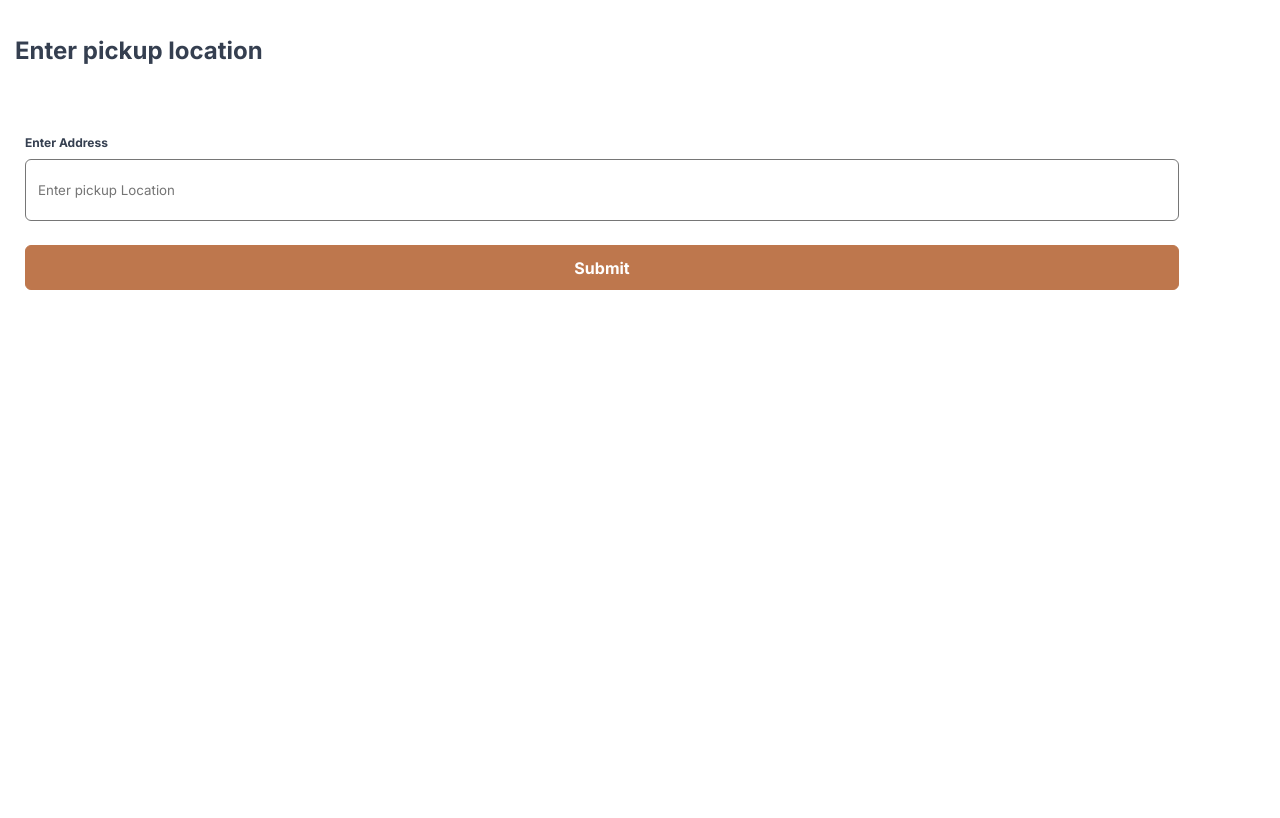
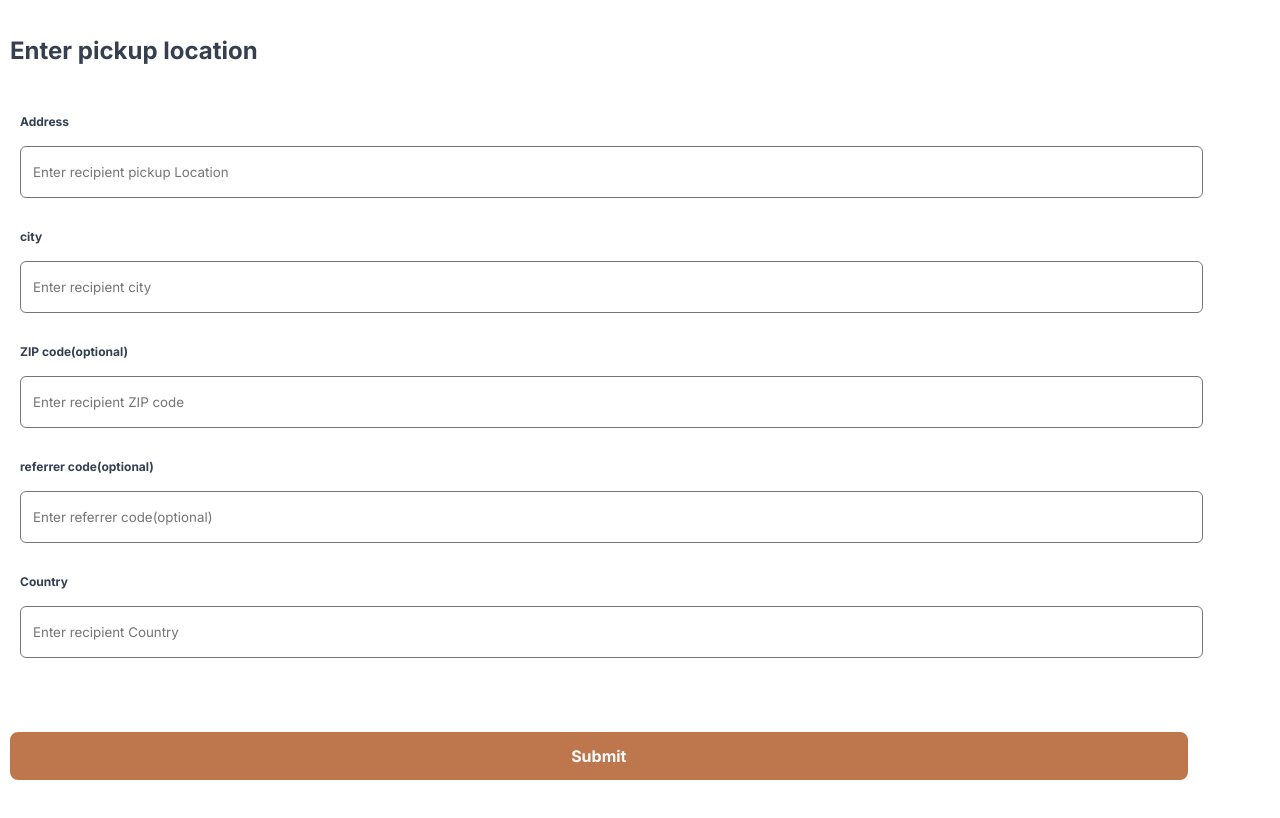
Before and after one commit to Osezelej/asque_frontend, a React (Create React App) app: page /market/pickupLocation in a window 1280 px wide. Shown: the top 818 px of the page. Built offline with nearby package versions, Linux system fonts and the light colour scheme.

Commit message:
96 % done

```diff
--- a/src/css/user.css
+++ b/src/css/user.css
@@ -1,10 +1,10 @@
 .home-page-body{
     height: 100%;
-    width: 92%;
+    width: 94.3%;
     display: flex;
     flex-direction: column;
-    padding-left: 15px;
-    padding-right: 15px;
+    padding-left: 10px;
+    padding-right: 10px;
 }
 .home-header-container{
     min-height: 100px;
--- a/src/pages/auth/recoverPassword.js
+++ b/src/pages/auth/recoverPassword.js
@@ -88,4 +88,6 @@ export function RecoverPassword(){
             </div>
 
         </div>)
+
+
 }
--- a/src/pages/user/commerce/checkout.js
+++ b/src/pages/user/commerce/checkout.js
@@ -9,6 +9,7 @@ import { LOCALSTORAGECARTKEY } from '../../../config';
 import { addTocart, adjustItemPrice, removeFromCart } from '../../../store/cart';
 import { ErrorDialogComp } from '../../../components/errorDialogComp';
 import { ClipLoader } from 'react-spinners';
+
 
 function CartItem({image, title, price, id,}){
     const [num, setNum] = useState(1)
@@ -86,6 +87,7 @@ export function Checkout(){
 
             }
         }
+        console.log(cartData)
         let amount = 0
         cartData.forEach((value)=>{
             amount += value.price * value.itemNum
@@ -93,6 +95,8 @@ export function Checkout(){
         setTotal(amount)
 
     }, [cartData])
+
+
 
 
     return <div className="checkout-main-container home-page-body">
@@ -123,16 +127,16 @@ export function Checkout(){
                 })}
         </div>
         <div className='address-summary-container'>
-        {userAddress.length == 0 && <div className='delivery-address-container'>
+        {userAddress.addr.length == 0 && <div className='delivery-address-container'>
                 <p className='title'>Enter your delivery Address</p>
                 {/* <p className='address'>141 Grace street, Lekki, Lagos, Nigeria</p> */}
                 <p className='change' onClick={()=>{
                     navigate('/market/pickupLocation')
                 }}>Enter address here</p>
             </div>}
-            {userAddress.length > 0 && <div className='delivery-address-container'>
+            {userAddress.addr.length > 0 && <div className='delivery-address-container'>
                 <p className='title'>Delivery Address</p>
-                <p className='address'>{userAddress}</p>
+                <p className='address'>{`${userAddress.addr}, ${userAddress.city}, ${userAddress.country}.`}</p>
                 <p className='change' onClick={()=>{
 
                     navigate('/market/pickupLocation')
@@ -150,7 +154,7 @@ export function Checkout(){
             </div>
             <div className="add-to-cart-button-container">
             <button onClick={()=>{
-                 if(userAddress.length == 0){
+                 if(userAddress.addr.length == 0){
                              setErrorMessage({
                                 title:"No Address",
                                 content:'no pick up location was entered. ',
--- a/src/pages/user/commerce/checkoutSummary.js
+++ b/src/pages/user/commerce/checkoutSummary.js
@@ -1,12 +1,18 @@
 import { useSelector } from "react-redux"
 import { useNavigate } from "react-router-dom"
 import { useEffect, useState } from "react"
+import axios from 'axios';
+import BACKEND_URL, { LOCALSTORAGEACCESSTOKENKEY } from "../../../config";
+import { ClipLoader } from "react-spinners";
+
 
 export function CheckoutSummary(){
     const navigate = useNavigate()
     const cartData = useSelector(state=>state.cart.cartData)
     const [total, setTotal] = useState(0);
     const userAddress = useSelector(state=>state.user.address)
+    const [activityIndicator, setActivityIndicator] = useState(false)
+
     useEffect(()=>{
         let amount = 0
         cartData.forEach((value)=>{
@@ -14,6 +20,50 @@ export function CheckoutSummary(){
         })
         setTotal(amount)
     }, [cartData])
+
+
+    async function registerCartOrder(){
+        setActivityIndicator(true);
+        let option = {};
+        let accessToken = localStorage.getItem(LOCALSTORAGEACCESSTOKENKEY);
+        let orderItems = cartData.map((value)=>{
+            return {
+                artworkId:value.id,
+                quantity:value.itemNum,
+                price:value.price
+            }
+        })
+        if(orderItems.length == 0){
+            alert('an error happend.')
+            return navigate(-1);
+        }
+        Object.keys(userAddress).forEach((value)=>{
+            if (userAddress[value].length !== 0){
+                if(value === 'addr'){
+                   return option['address'] = userAddress[value];
+                }
+                return option[value] = userAddress[value]
+            }
+        });
+
+        option['orderItems'] = orderItems;
+        console.log(option)
+
+
+        await axios.post(BACKEND_URL + '/orders/add-order-items',option, {
+            headers:{
+                Authorization:`Bearer ${accessToken}`
+            }
+        }).then((value)=>{
+            console.log(value.data)
+        }).catch((err)=>{
+            console.log(err)
+        }).finally(()=>{
+            setActivityIndicator(false)
+        })
+    }
+
+
     return <div className="checkout-summary-main-container home-page-body">
         <div className="" style={{ marginTop:20,
         marginBottom:10}}>
@@ -23,7 +73,7 @@ export function CheckoutSummary(){
          <div className='address-summary-container'>
          <div className='delivery-address-container'>
                 <p className='title'>Delivery Address</p>
-                <p className='address'>{userAddress}</p>
+                <p className='address'>{`${userAddress.addr}, ${userAddress.city}, ${userAddress.country}.`}</p>
                 <p className='change' onClick={()=>{
 
                     navigate('/market/pickupLocation')
@@ -43,7 +93,10 @@ export function CheckoutSummary(){
                 </div>
             </div>
             <div className="add-to-cart-button-container">
-            <button onClick={()=>navigate('/market/pay/300')}>Make Payment</button>
+            <button onClick={()=>{
+                registerCartOrder()
+                // navigate('/market/pay/300')
+                }}>{ activityIndicator?<ClipLoader color="white" size={15} /> : 'Make Payment'}</button>
         </div>
         </div>
     </div>
--- a/src/pages/user/commerce/deliveryLocation.js
+++ b/src/pages/user/commerce/deliveryLocation.js
@@ -20,7 +20,9 @@ export function DeliveryLocation (){
 
     const dispatch = useDispatch();
 
-    return <div className="home-page-body">
+    return <div className="home-page-body" style={{
+        height:'110vh'
+    }}>
         <ErrorDialogComp
         content={errorMessage.content}
         title={errorMessage.title}
@@ -36,42 +38,108 @@ export function DeliveryLocation (){
         }}>
             <h2>Enter pickup location</h2>
         </div>
-        <div className="signUp-body" style={{justifyContent:'flex-start', }}>
+        <div className="signUp-body" style={{justifyContent:'flex-start', paddingTop:0 }}>
                 <div className="signup-field-container" style={{height:100, justifyContent:'flex-start', alignItems:'flex-start'}}>
                     <div className="signup-label-input-container" style={{height:'100%'}}>
-                        <p>Enter Address</p>
+                        <p>Address</p>
                         <input
                         type="text"
                         name="Address"
-                        placeholder="Enter pickup Location"
-                        value = {userAddress}
+                        placeholder="Enter recipient pickup Location"
+                        value = {userAddress.addr}
                         style={{
-                            height:60
+                            height:50
                         }}
                         onChange={(e)=>{
-                            setUserAddress(e.target.value)
+                            setUserAddress({...userAddress, addr:e.target.value})
+                        }}
+                        />
+                    </div>
+                    <div className="signup-label-input-container" style={{height:'100%'}}>
+                        <p>city</p>
+                        <input
+                        type="text"
+                        name="Address"
+                        placeholder="Enter recipient city"
+                        value = {userAddress.city}
+                        style={{
+                            height:50
+                        }}
+                        onChange={(e)=>{
+
+                            setUserAddress({...userAddress, city:e.target.value})
+                        }}
+                        />
+                    </div>
+                    <div className="signup-label-input-container" style={{height:'100%'}}>
+                        <p>ZIP code{'(optional)'}</p>
+                        <input
+                        type="number"
+                        name="Address"
+                        placeholder="Enter recipient ZIP code"
+                        value = {userAddress.zip}
+                        style={{
+                            height:50
+                        }}
+                        onChange={(e)=>{
+
+                            setUserAddress({...userAddress, zip:e.target.value})
+                        }}
+                        />
+                    </div>
+                    <div className="signup-label-input-container" style={{height:'100%'}}>
+                        <p>referrer code{'(optional)'}</p>
+                        <input
+                        type="number"
+                        name="Address"
+                        placeholder="Enter referrer code(optional)"
+                        value = {userAddress.referrerCOde}
+                        style={{
+                            height:50
+                        }}
+                        onChange={(e)=>{
+
+                            setUserAddress({...userAddress, referrerCOde:e.target.value})
+                        }}
+                        />
+                    </div>
+                    <div className="signup-label-input-container" style={{height:'100%', marginBottom:50}}>
+                        <p>Country</p>
+                        <input
+                        type="text"
+                        name="Address"
+                        placeholder="Enter recipient Country"
+                        value = {userAddress.country}
+                        style={{
+                            height:50
+                        }}
+                        onChange={(e)=>{
+
+                            setUserAddress({...userAddress, country:e.target.value})
                         }}
                         />
                     </div>
                 </div>
-                <div className="recover-bottom-comp-container">
+
+            </div>
+            <div className="add-to-cart-button-container add-to-cart-button-body">
                     <button className="auth-button" onClick={()=>{
-                        if(userAddress.length == 0){
+                        if(userAddress.addr.length == 0 || userAddress.city.length == 0 || userAddress.country.length == 0){
                              setErrorMessage({
-                                title:"No Address",
-                                content:'no pick up location was entered. ',
-                                keyword:'Enter a pickup location.',
+                                title:"Invalid Address",
+                                content:'Please fill all the required field',
+                                keyword:'',
                                 type:'warning',
                                 command:['okay']
                             })
                             return setOpenModal(true)
                         }
+                        // console.log(userAddress)
                         dispatch(registerUserAddress(userAddress))
                         navigate(-1)
                         }}>
                         Submit
                     </button>
                 </div>
-            </div>
     </div>
 }
--- a/src/pages/user/commerce/shop.js
+++ b/src/pages/user/commerce/shop.js
@@ -222,7 +222,7 @@ export function Shop(){
         height:'100vh',
         flexWrap:'wrap',
         rowGap:25,
-        columnGap:20}}>
+        columnGap:10}}>
 
 {
     imagesArray.map((value, index)=><div className='shop-body-content-item-container' key={index} >
--- a/src/store/user.js
+++ b/src/store/user.js
@@ -74,12 +74,22 @@ const userSlice = createSlice({
               websiteUrl:"",
               initials:""
           },
-          address:''
+          address:{
+            addr:'',
+            city:'',
+            zip:'',
+            country:'',
+            referrerCOde:''
+          }
     },
     reducers:{
 
       registerUserAddress(state, {payload}){
-        state.address = payload;
+        state.address.addr = payload.addr;
+        state.address.city = payload.city;
+        state.address.country = payload.country;
+        state.address.referrerCOde = payload.referrerCOde;
+        state.address.zip = payload.zip
       },
 
       registerUser(state, {payload}){
```
